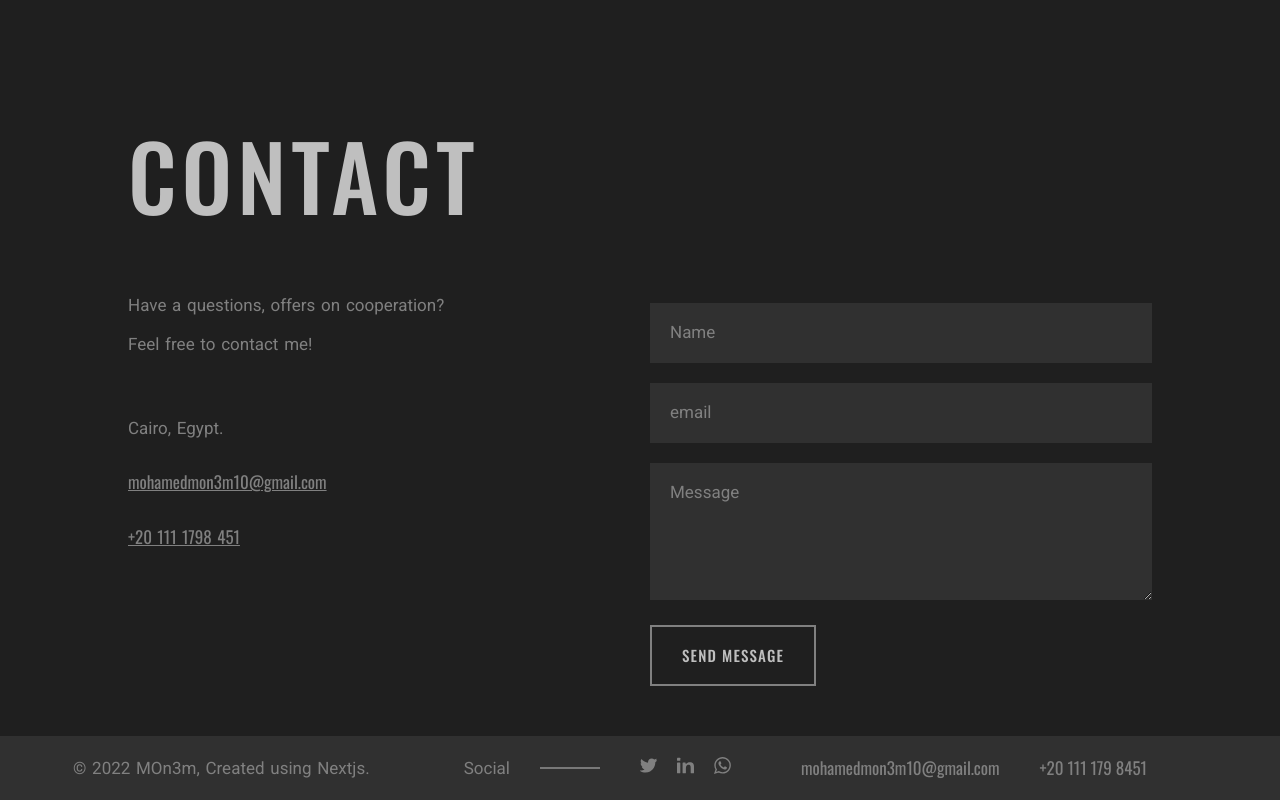
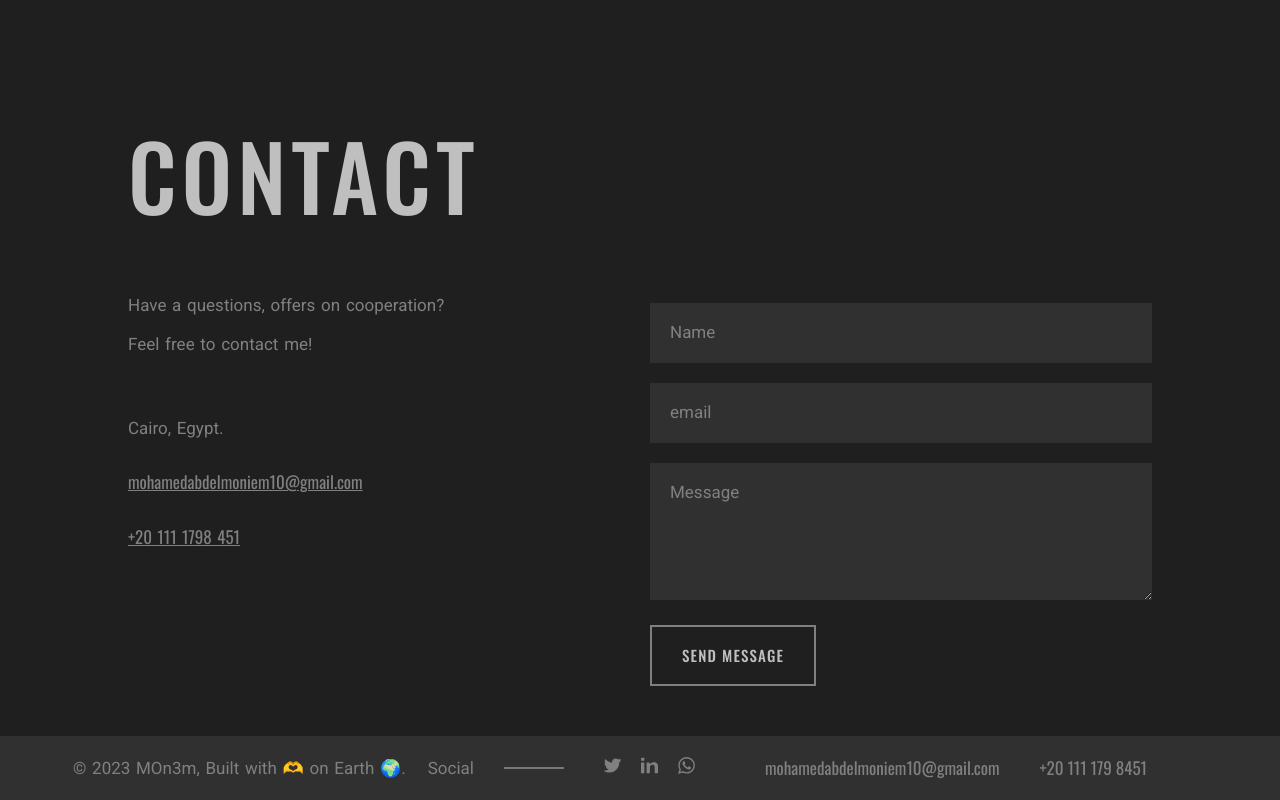
Before and after one commit to mohamedabdelmoniem10/mon3m.com, a Next.js app: page / in a window 1280 px wide. Shown: the part 2914-3714 px from the top of the page. Built offline with nearby package versions, Linux system fonts and the light colour scheme.

Commit message:
[Updated] updated email and contact form

```diff
--- a/components/HomeSections/ContactSection.js
+++ b/components/HomeSections/ContactSection.js
@@ -16,10 +16,10 @@ const ContactSection = () => {
               {/* <!-- mail --> */}
               <p>
                 <a
-                  href="mailto:mohamedmon3m10@gmail.com"
+                  href="mailto:mohamedabdelmoniem10@gmail.com"
                   className="link link--under-line"
                 >
-                  mohamedmon3m10@gmail.com
+                  mohamedabdelmoniem10@gmail.com
                 </a>
               </p>
               {/* <!-- phone number --> */}
--- a/components/common/Footer.js
+++ b/components/common/Footer.js
@@ -7,7 +7,7 @@ const Footer = () => {
     <footer className="footer">
       <div className="container--large">
         <p className="footer__copy-rights">
-          &copy; 2022 MOn3m, Created using Nextjs.
+          &copy; 2023 MOn3m, Built with 🫶 on Earth 🌍.
         </p>
 
         <div className="footer__social">
@@ -36,8 +36,8 @@ const Footer = () => {
           </div>
 
           <div className="footer__contact">
-            <a href="mailto:mohamedmon3m10@gmail.com" className="link">
-              mohamedmon3m10@gmail.com
+            <a href="mailto:mohamedabdelmoniem10@gmail.com" className="link">
+              mohamedabdelmoniem10@gmail.com
             </a>
             <a href="tel:+201111798451" className="link">
               +20 111 179 8451
--- a/next.config.js
+++ b/next.config.js
@@ -2,10 +2,12 @@
 const nextConfig = {
   reactStrictMode: true,
   useFileSystemPublicRoutes: true,
-  images: {
-    domains: ["dev-mon3m.d-medge.com"],
-    // loader: "custom",
-  },
+  env: {
+    SMTP_HOST: 'smtp.gmail.com',
+    SMTP_PORT: 465,
+    SMTP_USERNAME: 'mohamedabdelmoniem10@gmail.com',
+    SMTP_PASSWORD: 'xziu pmck vyjs vbiq',
+  }
 };
 
 module.exports = nextConfig;
--- a/pages/api/contact.js
+++ b/pages/api/contact.js
@@ -1,20 +1,20 @@
 export default function handler(req, res) {
   let nodemailer = require("nodemailer");
   const transporter = nodemailer.createTransport({
-    host: "mon3m.com",
-    port: 465,
+    host: process.env.SMTP_HOST,
+    port: process.env.SMTP_PORT,
     secure: true, // use TLS
     auth: {
-      user: "mohamedmon3m10@gmail.com",
-      pass: "MOn3m@dev",
+      user: process.env.SMTP_USERNAME,
+      pass: process.env.SMTP_PASSWORD,
     },
     debug: true,
     logger: true,
   });
 
   const mailData = {
-    from: "MO. <mohamedmon3m10@gmail.com>",
-    to: "mohamedmon3m10@gmail.com",
+    from: "MO. <mohamedabdelmoniem10@gmail.com>",
+    to: "mohamedabdelmoniem10@gmail.com",
     subject: `contact form From: ${req.body.name} `,
     text: `Email: ${req.body.email},
           Message: ${req.body.message}`,
```
Also changed, not shown: 1 other file (tests, documents, lock files or other folders).
